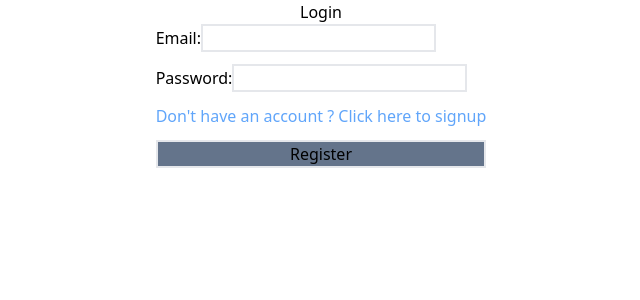
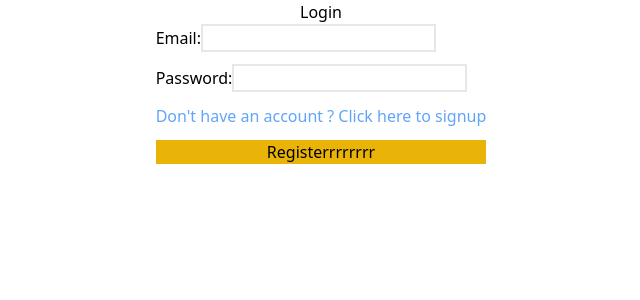
Before and after one commit to Rumman-416/FT, a React (Vite) app in the folder client/: page /login in a window 1280 px wide. Shown: the top 300 px of the page, without its empty margins (319-959 px from the left). Built offline with nearby package versions, Linux system fonts and the light colour scheme.

Commit message:
login register button css changed!

```diff
--- a/client/src/pages/Login.jsx
+++ b/client/src/pages/Login.jsx
@@ -64,8 +64,8 @@ const Login = () => {
           </Link>
           <input
             type="submit"
-            value="Register"
-            className="border-2 bg-slate-500 "
+            value="Registerrrrrrrr"
+            className="border-5 bg-yellow-500 "
             onClick={submitHandler}
           />
         </form>
```
